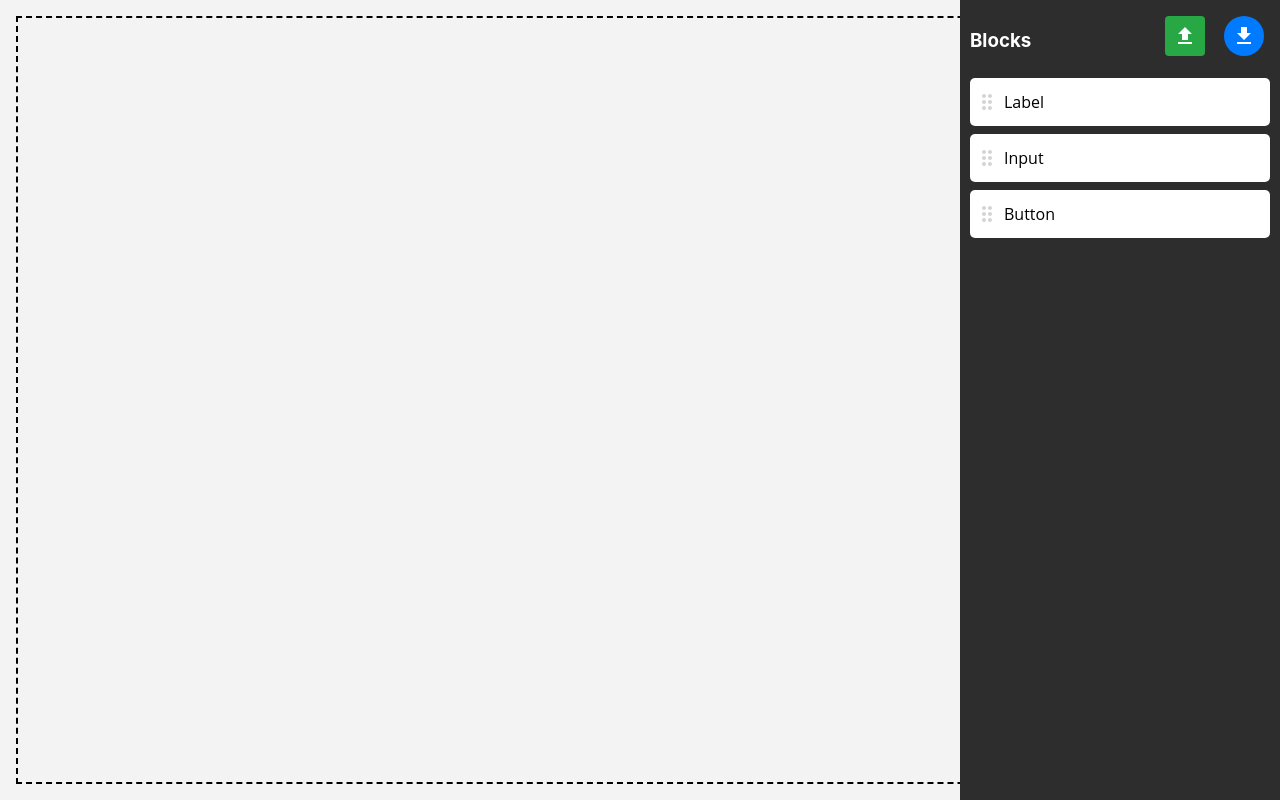
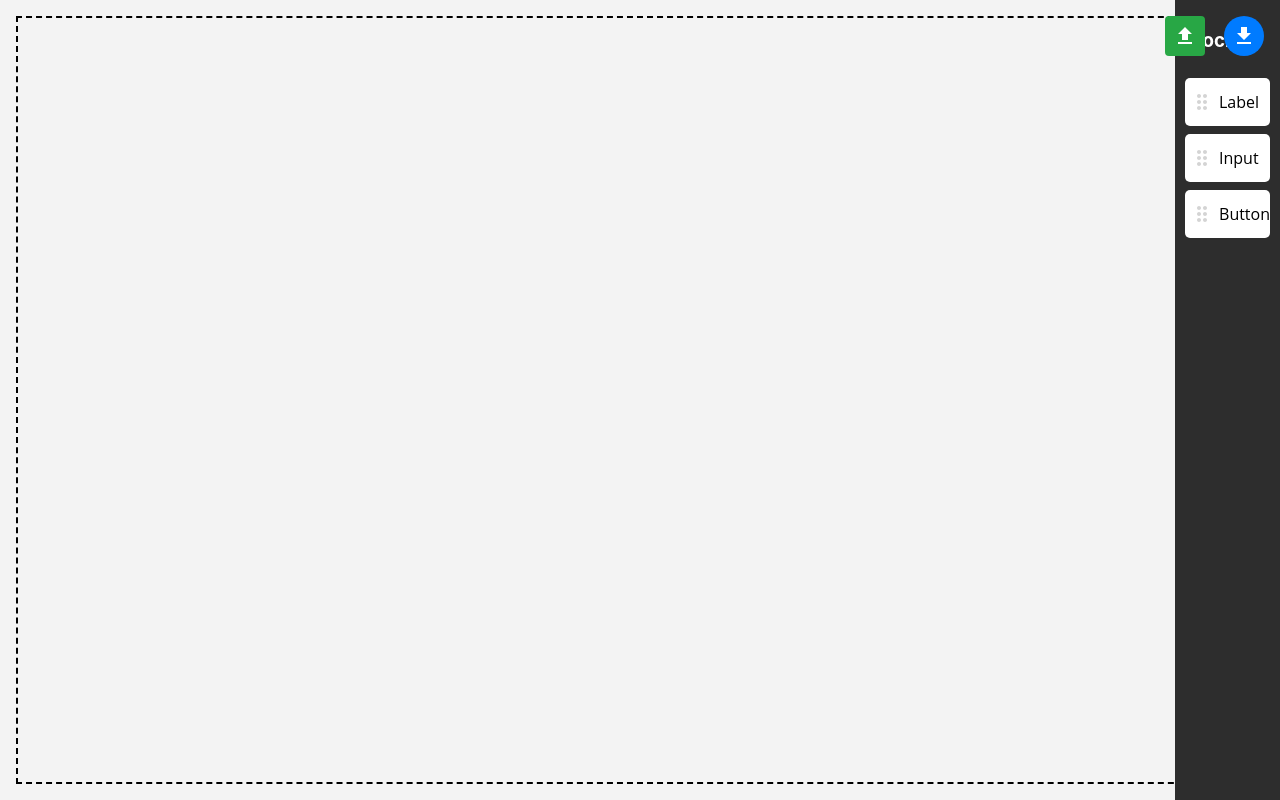
Before and after one commit to Tharun30/mini-page-builder, a React (Create React App) app: page / in a window 1280 px wide. Built offline with nearby package versions, Linux system fonts and the light colour scheme.

Commit message:
feat: css files

```diff
--- a/src/App.css
+++ b/src/App.css
@@ -1,47 +1,7 @@
 .App {
   text-align: center;
   background-color: #f3f3f3;
+  display: flex;
+  height: 100vh;
+  overflow: hidden;
 }
-.main-page {
-  cursor: move;
-  cursor: grab;
-}
-.main-page:active {
-  cursor: grabbing;
-}
-.sidebar {
-  position: fixed;
-  top: 0;
-  right: 0;
-  height: 100vh;
-  width: 300px;
-  background-color: #2d2d2d;
-  color: #ffffff;
-  padding: 10px;
-  display: flex;
-  flex-direction: column;
-  align-items: flex-start;
-}
-.block-button {
-  cursor: move;
-  cursor: grab;
-  background-color: #ffffff;
-  width: 100%;
-  height: 3rem;
-  font-size: 16px;
-  border-radius: 5px;
-  font-family: Open Sans, sans-serif;
-  margin-top: 0.5rem;
-  color: black;
-  display: flex;
-  justify-content: flex-start;
-  align-items: center;
-}
-
-.block-button:active {
-  cursor: grabbing;
-}
-.drag-icon {
-  color: #d4d4d4;
-  padding: 5px;
-}
--- a/src/App.js
+++ b/src/App.js
@@ -1,3 +1,4 @@
+// Import necessary libraries and components
 import React from "react";
 import "./App.css";
 import SideBar from "./Components/SideBar";
@@ -5,11 +6,10 @@ import Page from "./Components/Page";
 
 function App() {
   return (
-    <div
-      className="App"
-      style={{ display: "flex", height: "100vh", overflow: "hidden" }}
-    >
+    <div className="App">
+      {/* Render the Page component */}
       <Page />
+      {/* Render the SideBar component */}
       <SideBar />
     </div>
   );
--- /dev/null
+++ b/src/Components/DraggableItem.css
@@ -0,0 +1,24 @@
+.block-button {
+  cursor: move;
+  cursor: grab;
+  background-color: #ffffff;
+  width: 100%;
+  height: 3rem;
+  font-size: 16px;
+  border-radius: 5px;
+  font-family: Open Sans, sans-serif;
+  margin-top: 0.5rem;
+  color: black;
+  display: flex;
+  justify-content: flex-start;
+  align-items: center;
+}
+
+.block-button:active {
+  cursor: grabbing;
+}
+
+.drag-icon {
+  color: #d4d4d4;
+  padding: 5px;
+}
--- a/src/Components/DraggableItem.js
+++ b/src/Components/DraggableItem.js
@@ -1,5 +1,6 @@
 import React from "react";
 import DragIndicatorIcon from "@mui/icons-material/DragIndicator";
+import "./DraggableItem.css";
 
 const DraggableItem = ({ type, label, text = "Default Text" }) => {
   const handleDragStart = (event) => {
--- a/src/Components/Page.css
+++ b/src/Components/Page.css
@@ -1,5 +1,7 @@
-.page {
-  flex: 1;
-  padding: 10px;
+.Page {
+  flex: 7; /* 80% of the available space */
+  overflow-y: auto; /* Allow vertical scrolling if needed */
   height: 100vh;
+  display: flex;
+  flex-direction: column;
 }
--- a/src/Components/Page.js
+++ b/src/Components/Page.js
@@ -204,14 +204,7 @@ function Page() {
   };
 
   return (
-    <div
-      style={{
-        flex: 1,
-        display: "flex",
-        flexDirection: "column",
-        height: "100vh",
-      }}
-    >
+    <div className="Page">
       <button
         onClick={handleExport}
         style={{
--- /dev/null
+++ b/src/Components/SideBar.css
@@ -0,0 +1,12 @@
+.sidebar {
+  flex: 3; /* 20% of the available space */
+  background-color: #2d2d2d;
+  color: #ffffff;
+  padding: 10px;
+  display: flex;
+  flex-direction: column;
+  align-items: flex-start;
+  position: fixed; /* Fixed position to keep it on the right */
+  height: 100vh; /* Full height of the screen */
+  right: 0; /* Align to the right */
+}
--- a/src/Components/SideBar.js
+++ b/src/Components/SideBar.js
@@ -1,5 +1,6 @@
 import React from "react";
 import DraggableItem from "./DraggableItem";
+import "./SideBar.css";
 function SideBar() {
   const blocks = [
     { type: "label", label: "Label" },
```
